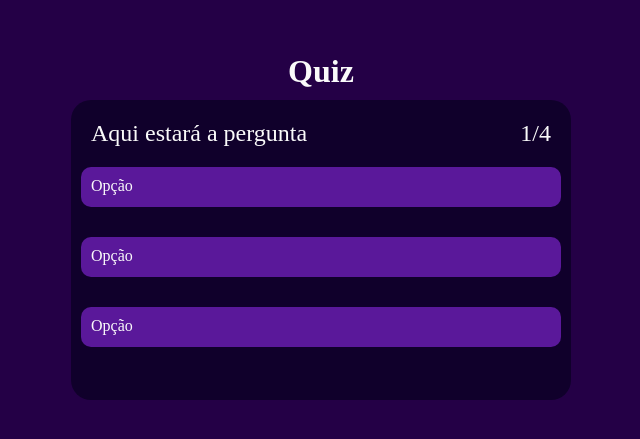
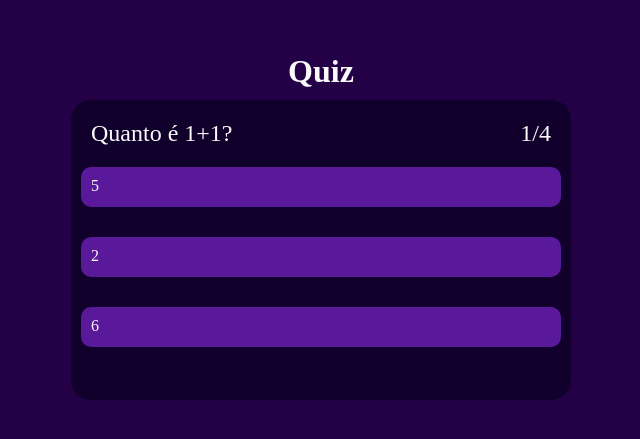
Before and after one commit to viniciusbarbosa2024/projeto-quiz, a React (Vite) app: page / in a window 1280 px wide. Shown: the part 179-618 px from the top of the page, without its empty margins (319-959 px from the left). Built offline with nearby package versions, Linux system fonts and the light colour scheme.

Commit message:
Função nextQuestion
Função para ir para a próxima pergunta após o usuário responder a pergunta atual

```diff
--- a/src/App.jsx
+++ b/src/App.jsx
@@ -1,19 +1,131 @@
 import React from 'react'
+import { useState } from 'react'
 import './App.css'
 
 const App = () => {
+  const [index,setIndex] = useState(1)
+
+  const question = [
+    {
+    name: 'Quanto é 1+1?',
+    alternative: [
+      {
+        name: 5,
+        status: false
+      },
+
+      {
+        name: 2,
+        status: true
+      },
+
+      {
+        name: 6,
+        status: false
+      },
+
+    ]
+  },
+
+  {
+    name: 'Quanto é 10/2?',
+    alternative: [
+      {
+        name: 5,
+        status: true
+      },
+
+      {
+        name: 4,
+        status: false
+      },
+
+      {
+        name: 6,
+        status: false
+      },
+
+    ]
+  },
+
+  {
+    name: 'Quanto é 6 x 6?',
+    alternative: [
+      {
+        name: 36,
+        status: true
+      },
+
+      {
+        name: 64,
+        status: false
+      },
+
+      {
+        name: 42,
+        status: false
+      },
+
+    ]
+  },
+
+  {
+    name: 'Quanto é 8^2?',
+    alternative: [
+      {
+        name: 81,
+        status: false
+      },
+
+      {
+        name: 49,
+        status: false
+      },
+
+      {
+        name: 64,
+        status: true
+      },
+
+    ]
+  },
+
+
+  ]
+
+  function nextQuestion() {
+    setIndex(index+1)
+  }
+
+
+
   return (
     <div>
       <h1>Quiz</h1>
       <main>
         <div id="informationsQuestion">
-          <span>Aqui estará a pergunta</span>
-          <span>1/4</span>
+          <span>{question[index-1].name}</span>
+          <span>{index}/4</span>
         </div>
         <ul>
-          <li>Opção</li>
-          <li>Opção</li>
-          <li>Opção</li>
+          <li onClick={nextQuestion}>
+
+            {question[index-1].alternative[0].name}
+
+          </li>
+
+          <li onClick={nextQuestion}>
+
+            {question[index-1].alternative[1].name}
+
+          </li>
+
+          <li onClick={nextQuestion}>
+
+            {question[index-1].alternative[2].name}
+
+          </li>
+
         </ul>
       </main>
     </div>
```
